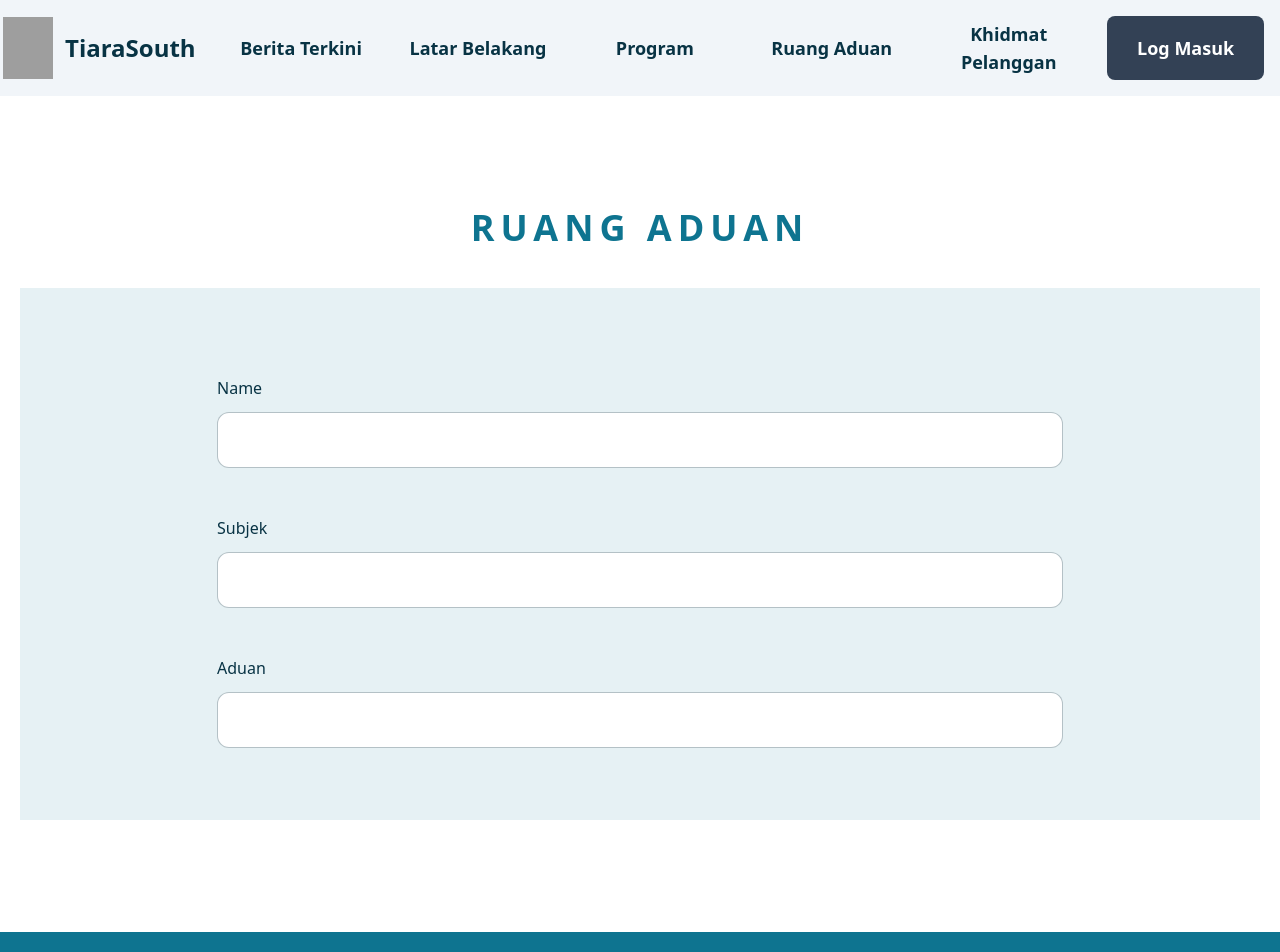
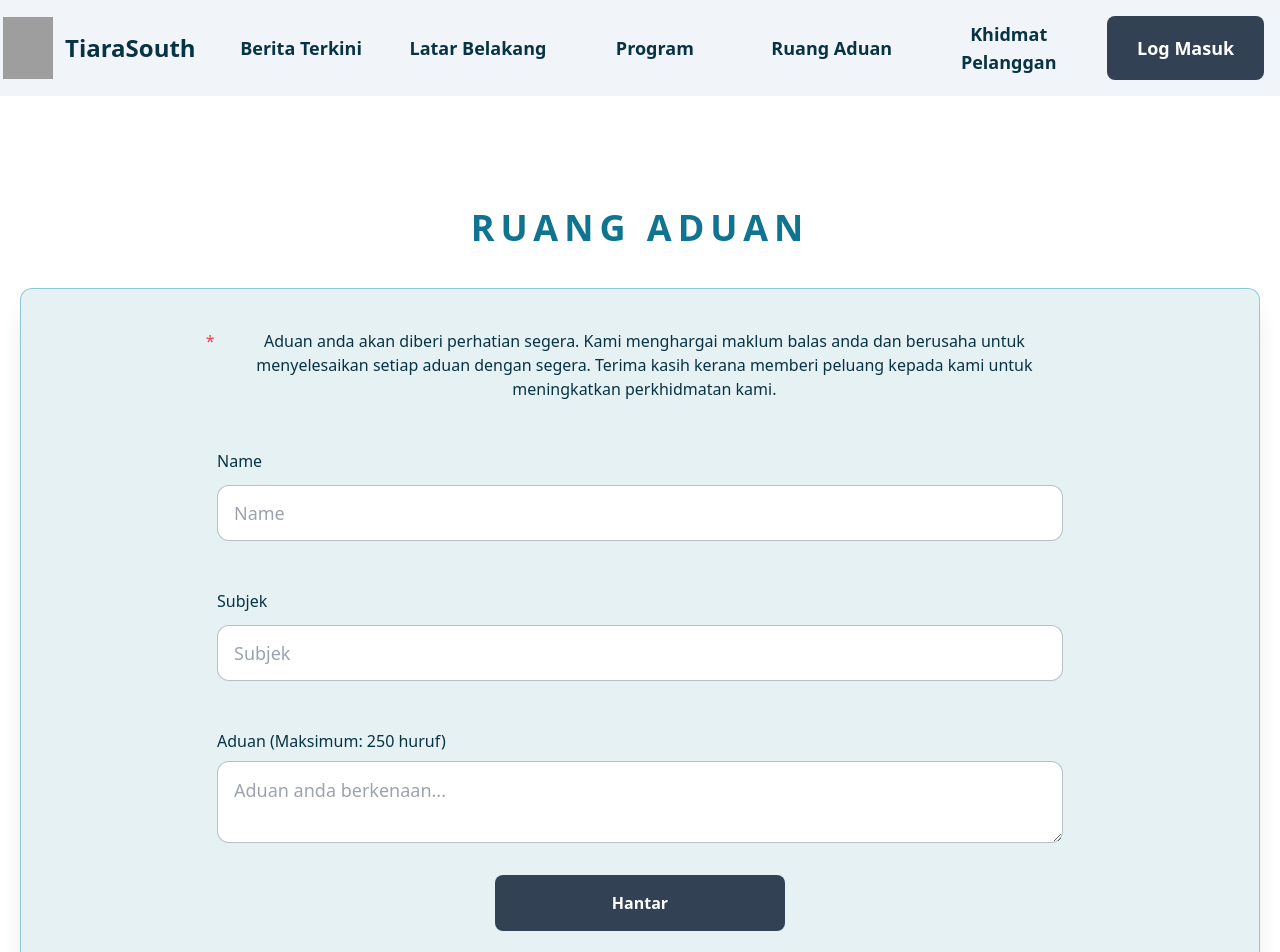
Before and after one commit to adamhijjaz/tiara-south-client, a React (Create React App) app: page /Aduan in a window 1280 px wide. Shown: the top 952 px of the page. Built offline with nearby package versions, Linux system fonts and the light colour scheme; grey boxes are pictures that could not be loaded.

Commit message:
enhance UI Aduan

```diff
--- a/src/pages/Aduan.js
+++ b/src/pages/Aduan.js
@@ -1,13 +1,14 @@
-import React from 'react';
+import React from "react";
 
 const InputField = ({ label, id }) => (
   <div className="flex flex-col mt-10 max-md:max-w-full">
-    <label htmlFor={id} className="py-2 max-md:max-w-full text-left">
+    <label htmlFor={id} className="py-2 text-left max-md:max-w-full">
       {label}
     </label>
     <input
       id={id}
-      className="shrink-0 mt-1 h-14 rounded-xl border border-solid border-cyan-950 border-opacity-30 px-4 py-2 text-lg leading-6 max-md:max-w-full"
+      placeholder={label.toString()}
+      className="px-4 py-2 mt-1 text-lg leading-6 border border-solid shrink-0 h-14 rounded-xl border-cyan-950 border-opacity-30 max-md:max-w-full"
     />
   </div>
 );
@@ -16,22 +17,40 @@ function Aduan() {
   return (
     <div className="flex flex-col bg-white">
       <main className="flex flex-col self-center px-5 mt-28 w-full max-w-[1300px] max-md:mt-10 max-md:max-w-full">
-        <h1 className="self-center text-4xl font-extrabold text-center text-cyan-700 uppercase tracking-[6px] max-md:max-w-full">
+        <h1 className="self-center text-4xl font-extrabold text-center text-cyan-700 uppercase tracking-[6px] max-md:max-w-full ">
           Ruang Aduan
         </h1>
-        <section className="flex justify-center items-center p-10 mt-10 text-base whitespace-nowrap rounded-none bg-cyan-700 bg-opacity-10 text-cyan-950 max-md:px-5 max-md:max-w-full">
+        <section className="flex flex-col items-center justify-center p-10 mt-10 text-base border shadow-xl border-opacity-40 whitespace-nowrap border-cyan-600 bg-cyan-700 bg-opacity-10 text-cyan-950 max-md:px-5 max-md:max-w-full rounded-xl">
+          <div className="flex w-3/4 text-wrap">
+          <p className="text-red-500">*</p>
+            Aduan anda akan diberi perhatian segera. Kami menghargai maklum
+            balas anda dan berusaha untuk menyelesaikan setiap aduan dengan
+            segera. Terima kasih kerana memberi peluang kepada kami untuk
+            meningkatkan perkhidmatan kami.
+          </div>
           <form className="flex flex-col mb-8 max-w-full w-[846px]">
             <InputField label="Name" id="name" />
             <InputField label="Subjek" id="subject" />
-            <InputField label="Aduan" id="complaint" />
+            {/* <InputField label="Aduan" id="complaint" /> */}
+            <div className="flex flex-col mt-10">
+              <label className="py-2 text-left max-md:max-w-full">Aduan (Maksimum: 250 huruf)</label>
+              <textarea
+                label="Aduan"
+                placeholder="Aduan anda berkenaan..."
+                className="p-4 text-lg leading-6 border border-solid rounded-xl border-cyan-950 border-opacity-30"
+              ></textarea>
+            </div>
           </form>
+          <button className="w-1/4 p-4 font-bold text-white duration-500 rounded-lg hover:shadow-xl bg-slate-700 hover:bg-slate-950 text-md">
+            Hantar
+          </button>
         </section>
       </main>
       <footer className="justify-center items-center py-7 pr-16 pl-20 mt-28 w-full text-xl font-semibold leading-7 text-white uppercase bg-cyan-700 tracking-[2px] max-md:px-5 max-md:mt-10 max-md:max-w-full">
         <span className="text-white">Hakcipta 2024 © TiaraSouth.com</span>
       </footer>
     </div>
-  )
+  );
 }
 
 export default Aduan;
```
